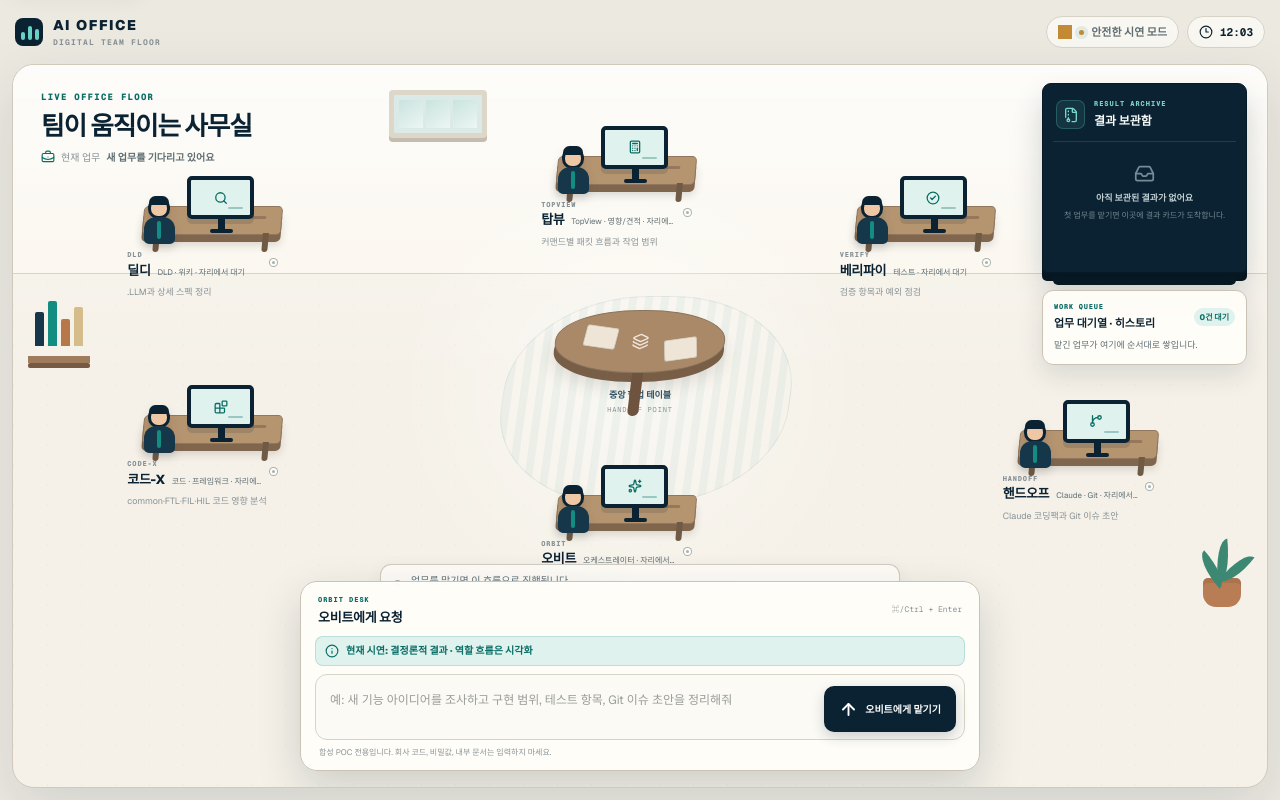
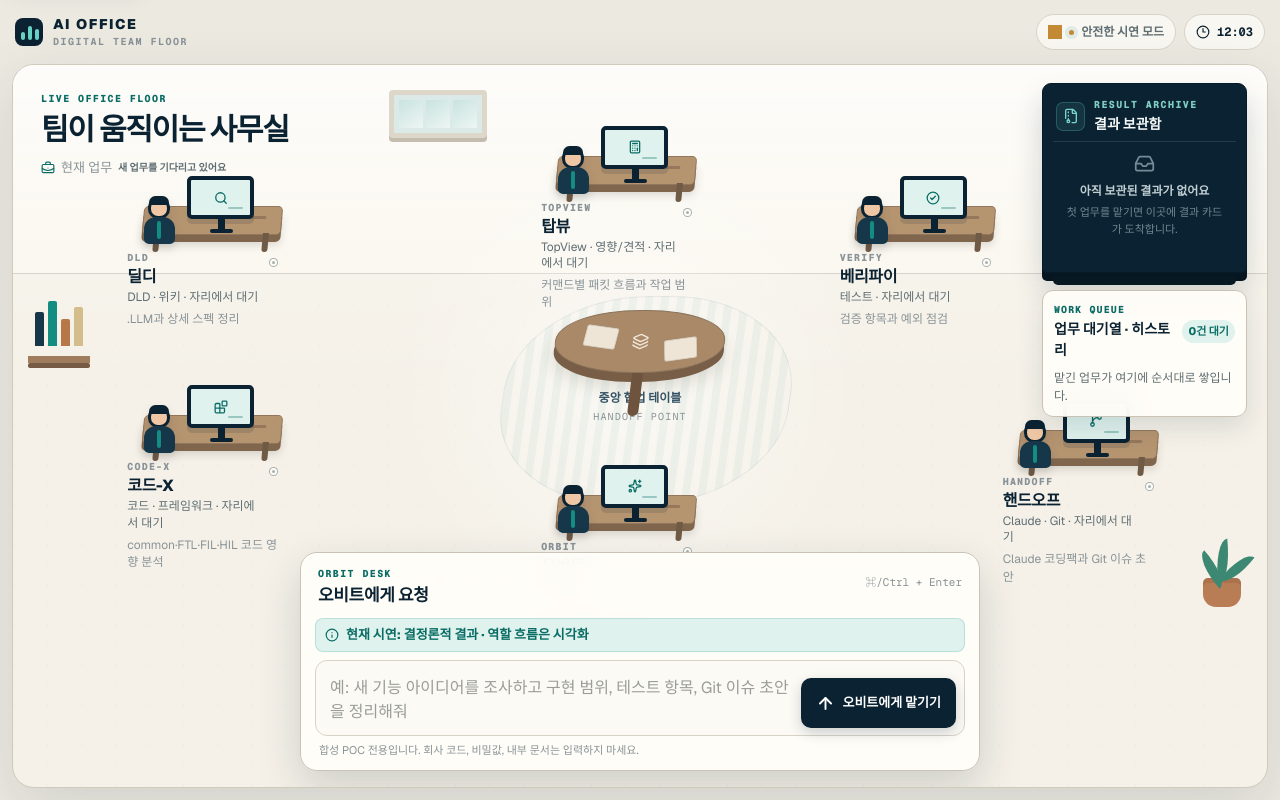
Before and after one commit to jungyun-choi/llm-office, a Next.js app: page / in a window 1280 px wide. Built offline with nearby package versions, Linux system fonts and the light colour scheme.

Commit message:
style(design): FINDING-001 — improve desktop readability

```diff
--- a/app/globals.css
+++ b/app/globals.css
@@ -2220,6 +2220,169 @@ textarea:focus-visible {
   to { transform: translateX(0); }
 }
 
+/* Desktop readability: the office is a workspace, not a miniature map. */
+@media (min-width: 901px) {
+  .office-brand small {
+    font-size: 10px;
+  }
+
+  .connection-status,
+  .office-clock {
+    min-height: 36px;
+    font-size: 12px;
+  }
+
+  .office-room__header > span,
+  .task-composer__heading span,
+  .result-vault header small,
+  .task-queue-history > header span,
+  .task-queue-history__section-label {
+    font-size: 10px;
+  }
+
+  .office-room__header h1 {
+    font-size: clamp(28px, 2.35vw, 34px);
+    line-height: 1.16;
+    text-wrap: balance;
+  }
+
+  .office-room__header p {
+    font-size: 13px;
+  }
+
+  .agent-station__label > div {
+    grid-template-columns: auto minmax(0, 1fr);
+    row-gap: 2px;
+  }
+
+  .agent-station__label > div > span {
+    font-size: 10px;
+  }
+
+  .agent-station__label strong {
+    font-size: 16px;
+    line-height: 1.25;
+  }
+
+  .agent-station__label small {
+    grid-column: 1 / -1;
+    overflow: visible;
+    font-size: 12px;
+    line-height: 1.35;
+    text-overflow: clip;
+    white-space: normal;
+  }
+
+  .agent-station__content > p {
+    display: -webkit-box;
+    overflow: hidden;
+    font-size: 12px;
+    line-height: 1.45;
+    text-overflow: clip;
+    white-space: normal;
+    -webkit-box-orient: vertical;
+    -webkit-line-clamp: 2;
+  }
+
+  .collaboration-table strong {
+    font-size: 12px;
+  }
+
+  .collaboration-table small {
+    font-size: 10px;
+  }
+
+  .handoff-caption__step {
+    font-size: 10px;
+  }
+
+  .handoff-caption strong {
+    font-size: 13px;
+  }
+
+  .handoff-caption p,
+  .workflow-elapsed-status > span {
+    font-size: 12px;
+  }
+
+  .workflow-elapsed-status > time {
+    font-size: 13px;
+  }
+
+  .workflow-elapsed-status > small {
+    font-size: 11px;
+  }
+
+  .handoff-caption__result-button {
+    min-height: 42px;
+    font-size: 12px;
+  }
+
+  .task-queue-history > header strong {
+    font-size: 14px;
+  }
+
+  .task-queue-history > header small,
+  .task-queue-history li small,
+  .task-queue-history li em {
+    font-size: 11px;
+  }
+
+  .task-queue-history__empty,
+  .task-queue-history li strong,
+  .task-queue-history li p {
+    font-size: 12px;
+  }
+
+  .task-queue-history__section-heading button,
+  .task-queue-history__cancel {
+    min-height: 32px;
+    font-size: 11px;
+  }
+
+  .result-vault header strong {
+    font-size: 14px;
+  }
+
+  .result-vault__incoming,
+  .result-vault__empty p,
+  .result-stack button > span:nth-child(2) > span {
+    font-size: 11px;
+  }
+
+  .result-vault__empty strong,
+  .result-stack {
+    font-size: 12px;
+  }
+
+  .task-composer__heading label {
+    font-size: 17px;
+  }
+
+  .task-composer__heading > small {
+    font-size: 11px;
+  }
+
+  .poc-truth-note {
+    font-size: 13px;
+  }
+
+  .task-composer textarea {
+    font-size: 16px;
+  }
+
+  .task-composer__field > button {
+    min-height: 50px;
+    font-size: 13px;
+  }
+
+  .task-composer__hint,
+  .task-composer__error {
+    min-height: 17px;
+    font-size: 11px;
+  }
+}
+
 @media (max-width: 1180px) and (min-width: 901px) {
   .agent-station {
     width: 160px;
```
